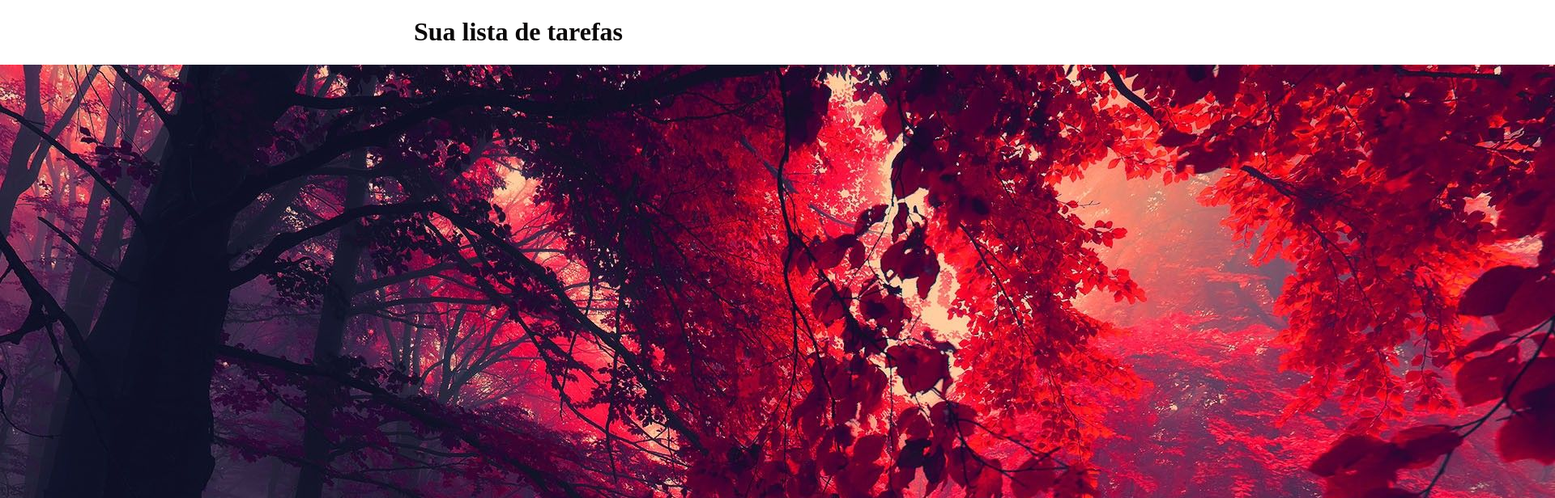
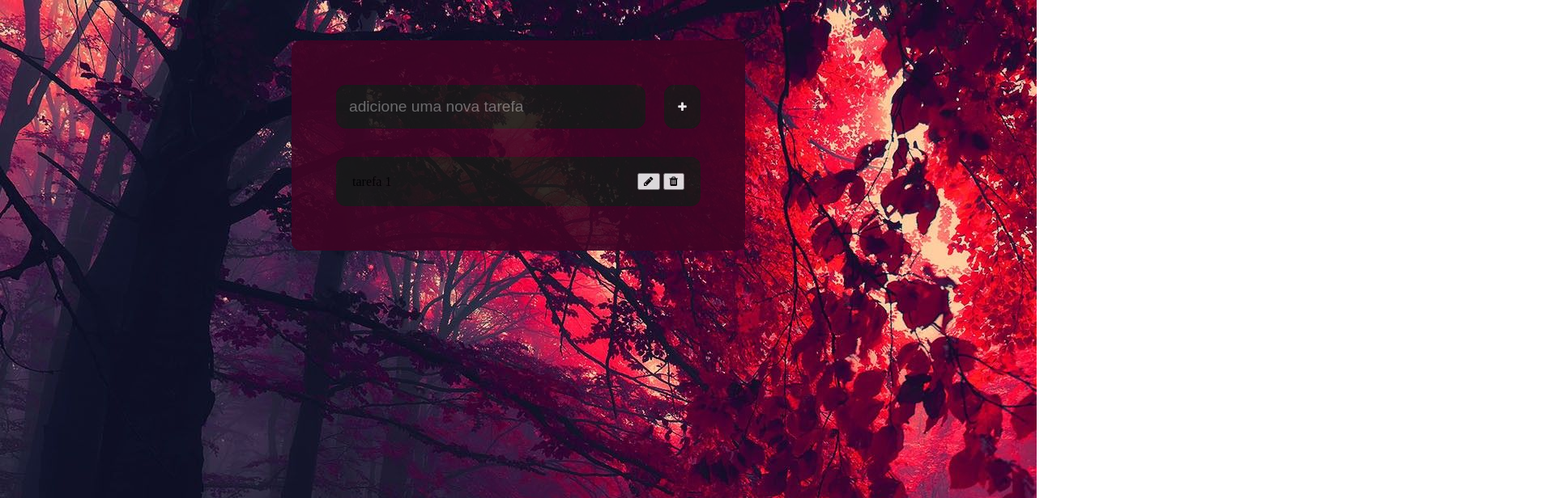
Before and after one commit to maxxmiliano/lista-de-tarefas-, a plain HTML site: page index.html in a window 1280 px wide. Shown: the top 616 px of the page at 81% size, 1920 px wide, since content can reach past the window. Drawn offline with Linux system fonts and the light colour scheme.

Commit message:
praticando css

```diff
--- a/css/stylo.css
+++ b/css/stylo.css
@@ -3,32 +3,20 @@
     padding: 0;
     box-sizing: border-box;
   }
-
-  .header h1{
-
-
-    text-align: center;
-    color: #0b0909;
-
-
-
+  body{
+    background-image: url(/image/5fe62d64fee91c7edb0cce32ff5dd63c.jpg);
   }
-
-.imagem {
-    align-items: center;
-
-
-}
-
 
 
 .conteudo{
+
     margin: 0 auto;
     width: 100%;
     max-width: 450px;
     margin-top: 50px;
     margin-bottom: 50px;
-    background: #2b2a2a;
+    background: #3f0424;
+    opacity: 0.9;
     padding: 55px;
     border-radius: 12px;
     z-index: 1;
--- a/index.html
+++ b/index.html
@@ -8,15 +8,14 @@
     <link rel="stylesheet" href="/css/stylo.css">
     <title>Lista-Tarefas</title>
 </head>
-    <div class="header">
-        <h1>Sua lista de tarefas</h1>
-    </div>
 
-<body>
 
-    <div class="imagem" >
-     <img src="/image/5fe62d64fee91c7edb0cce32ff5dd63c.jpg" alt="">
+ <body>
+
+
       <div class="conteudo">
+
+
 
         <div class="topo">
             <input type="text" id="inputnovatarefa"placeholder="adicione uma nova tarefa">
@@ -39,11 +38,8 @@
             </li>
 
         </ul>
+    </div>
 
 
-
-      </div>
-    </div>
- </main>
-</body>
+ </body>
 </html>
```
